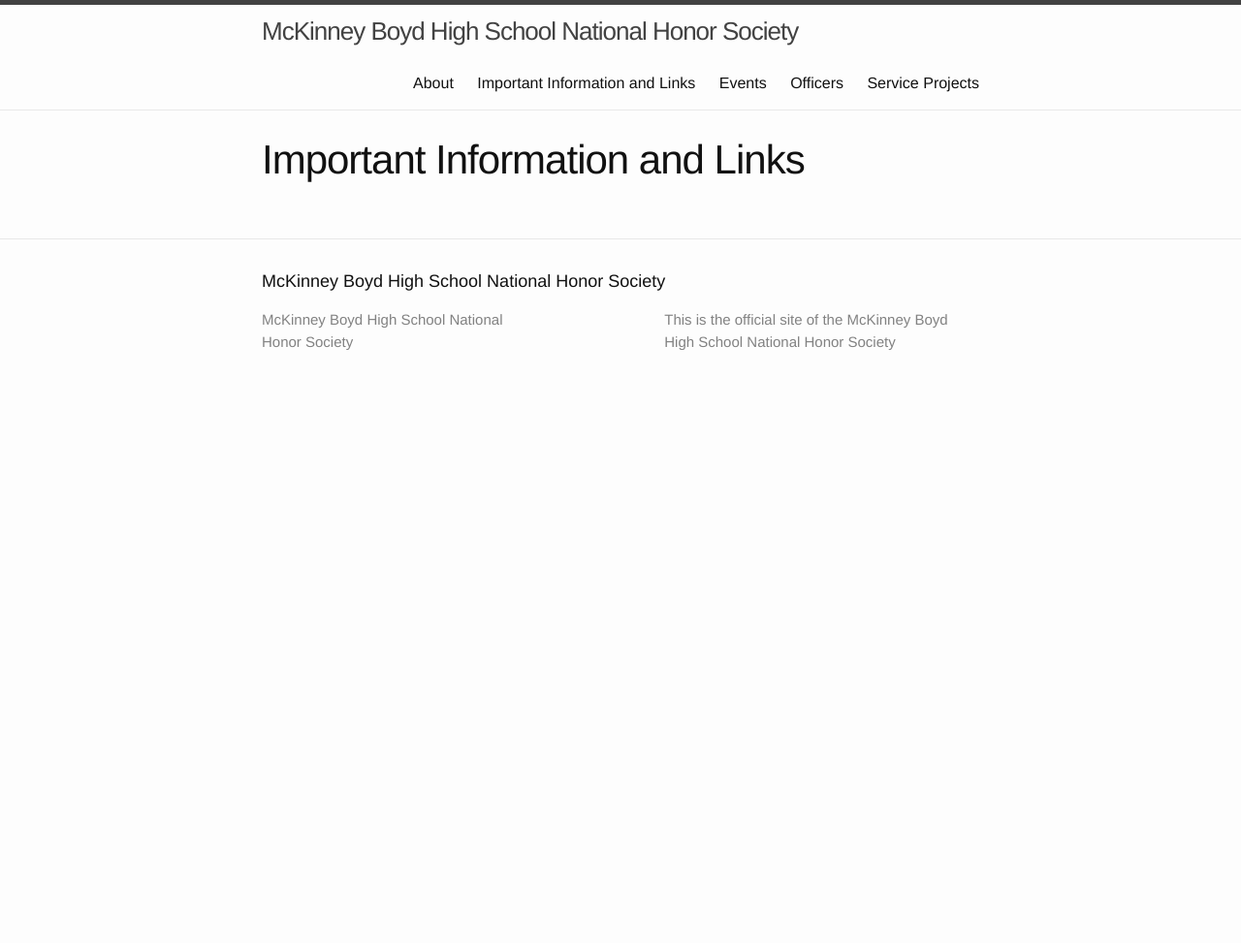
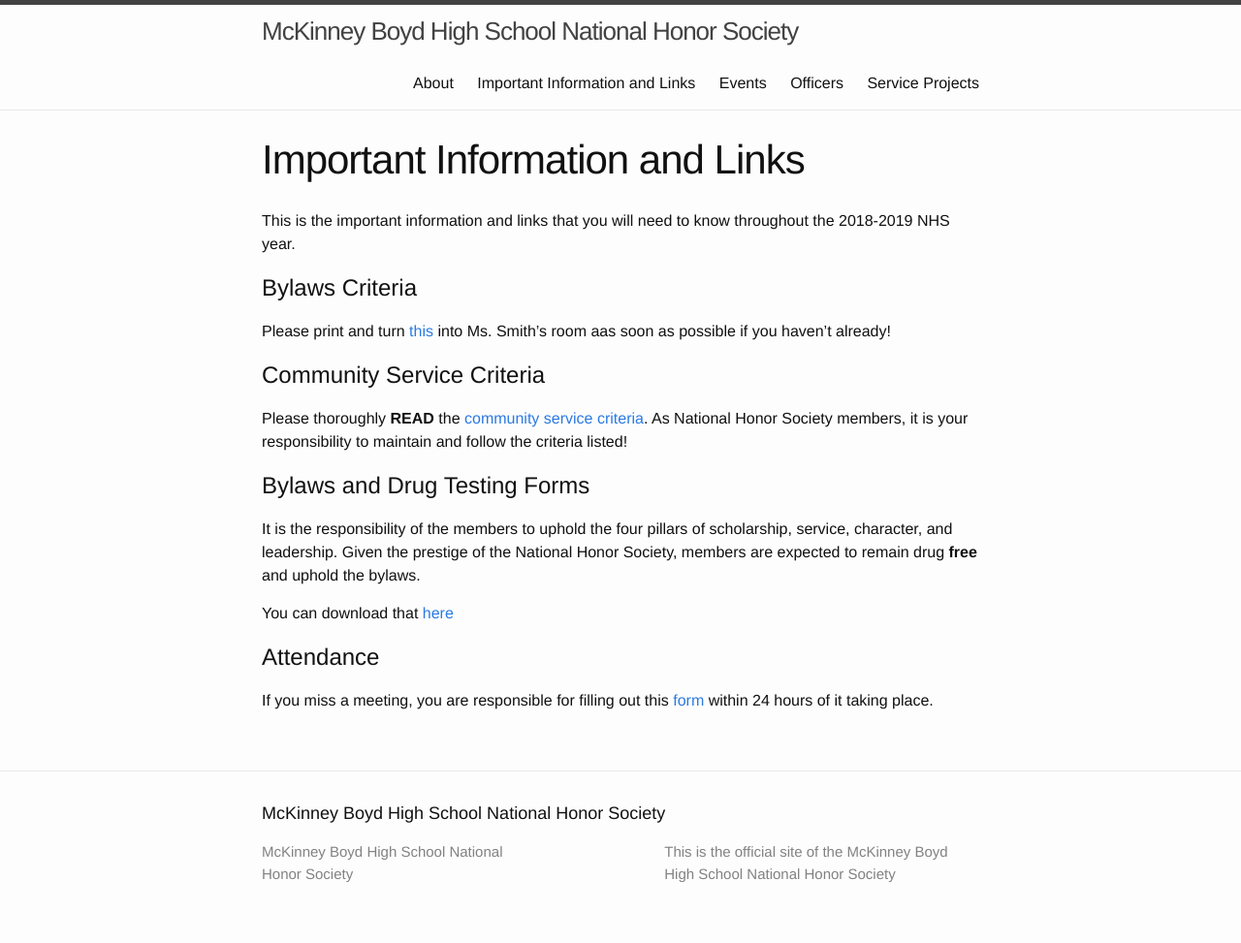
Before and after one commit to mbhs-nhs/mbhs-nhs.github.io, a Jekyll site: the page built from etiquette.md, in a window 1280 px wide. Shown: the whole page at 97% size. Built offline with Jekyll 4.4.1, drawn with Linux system fonts in a browser that asks for light colours; before the commit the page ends 900 px from its top, so only the background shows below that.

Commit message:
Update etiquette.md

```diff
--- a/etiquette.md
+++ b/etiquette.md
@@ -2,3 +2,19 @@
 layout: page
 title: Important Information and Links
 ---
+
+This is the important information and links that you will need to know throughout the 2018-2019 NHS year.
+
+# Bylaws Criteria
+Please print and turn [this](http://bit.ly/NHSBylaws2018) into Ms. Smith's room aas soon as possible if you haven't already!
+
+# Community Service Criteria
+Please thoroughly **READ** the [community service criteria](http://bit.ly/2018servicecriteria). As National Honor Society members, it is your responsibility to maintain and follow the criteria listed!
+
+#  Bylaws and Drug Testing Forms
+It is the responsibility of the members to uphold the four pillars of scholarship, service, character, and leadership. Given the prestige of the National Honor Society, members are expected to remain drug **free** and uphold the bylaws.
+
+You can download that [here](http://bit.ly/2018signatures)
+
+# Attendance
+If you miss a meeting, you are responsible for filling out this [form](http://bit.ly/2018NHSmtgattendance) within 24 hours of it taking place.
```
